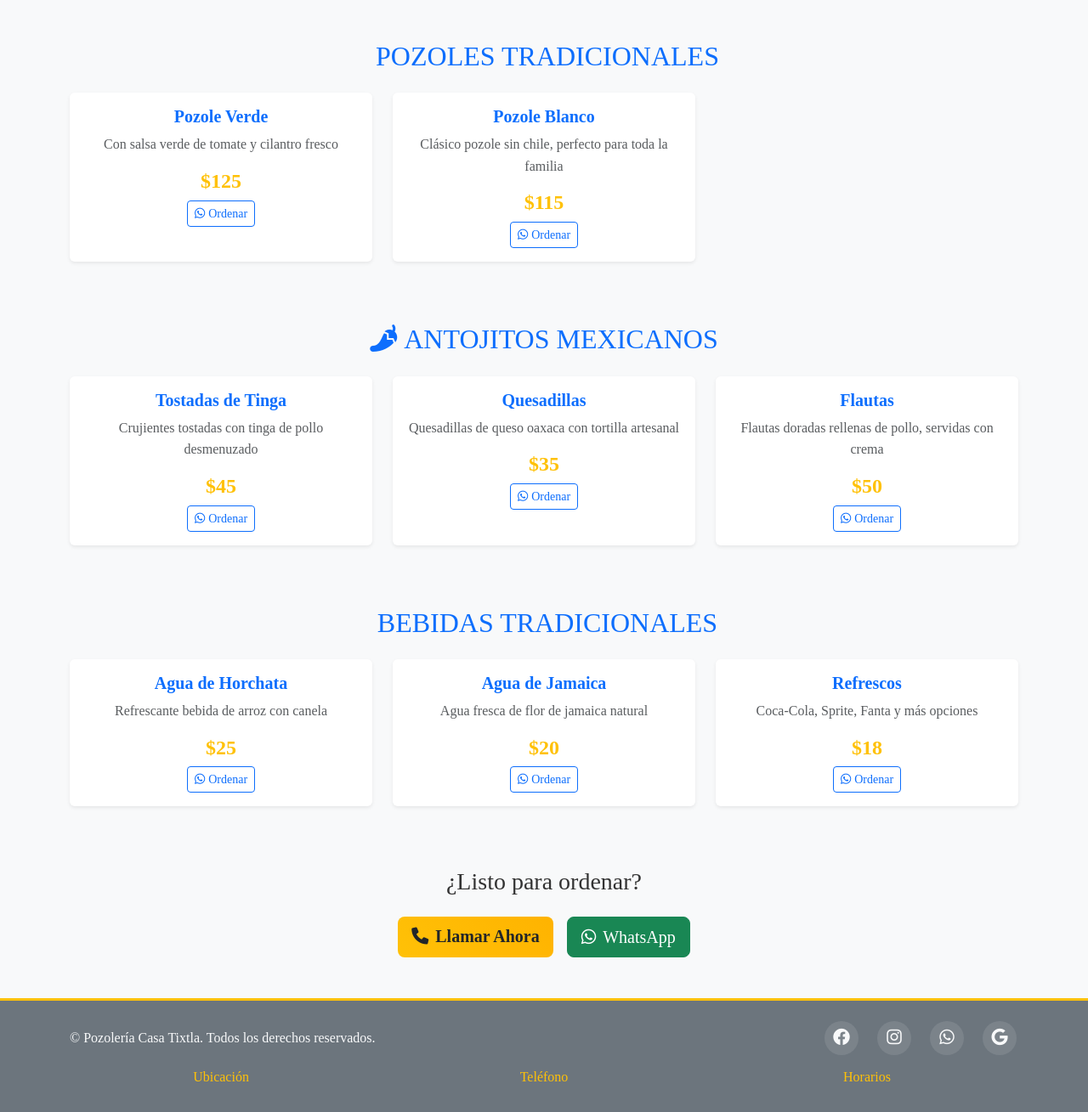
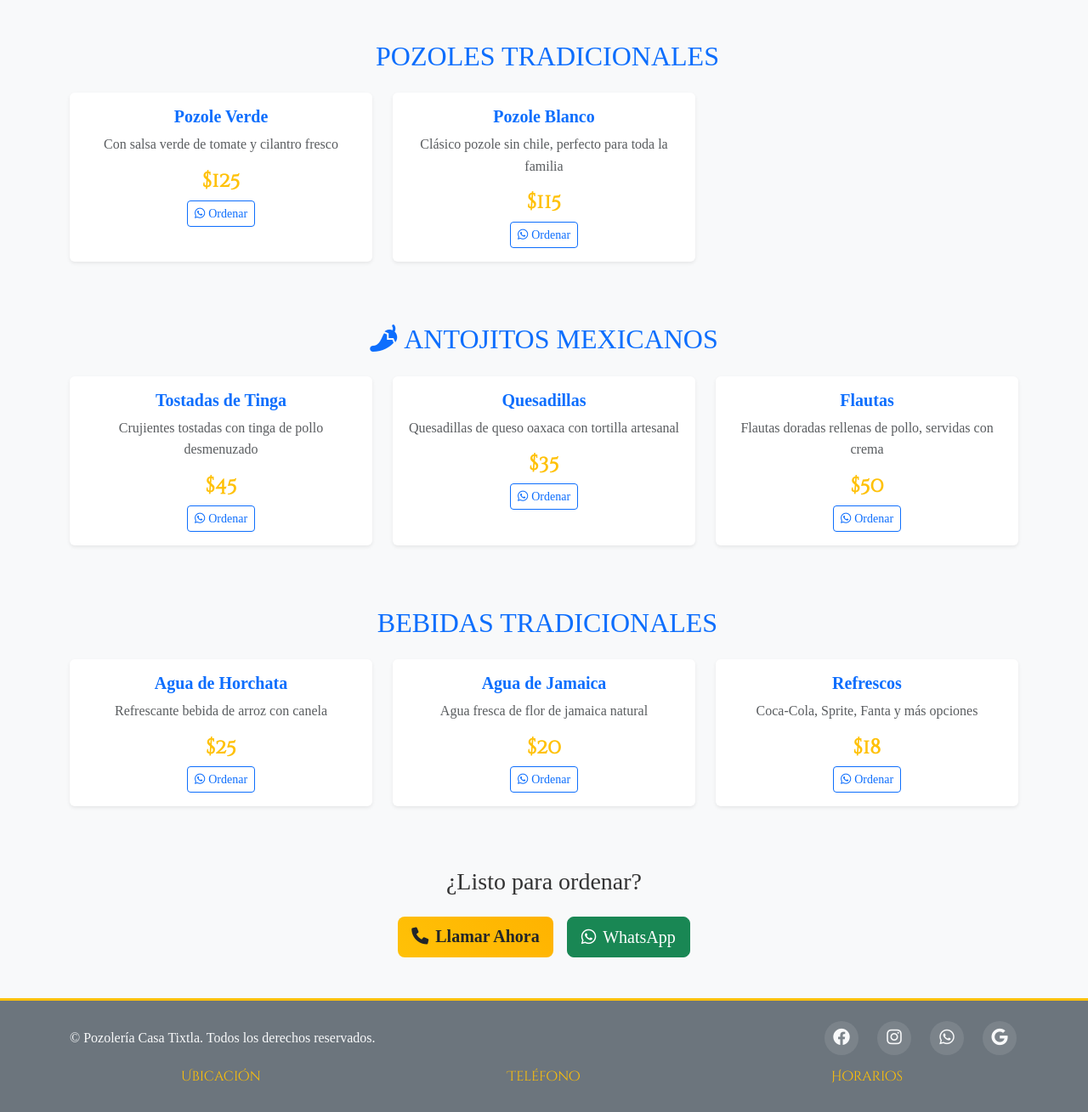
Before and after one commit to LiliValdovinos/CasaTixtla, a Node server app: page /menu in a window 1280 px wide. Shown: the part 246-1555 px from the top of the page at 85% size. Run offline with Node 20, Linux system fonts and the light colour scheme; some libraries are stand-ins or nearby versions.

Commit message:
Font change

```diff
--- a/public/css/styles.css
+++ b/public/css/styles.css
@@ -386,6 +386,9 @@ section {
     left: 0;
     transform: none;
 }
+.text-warning{
+    font-family:'Cinzel decorative';
+}
 
 /* Botones personalizados */
 .btn-warning {
```
